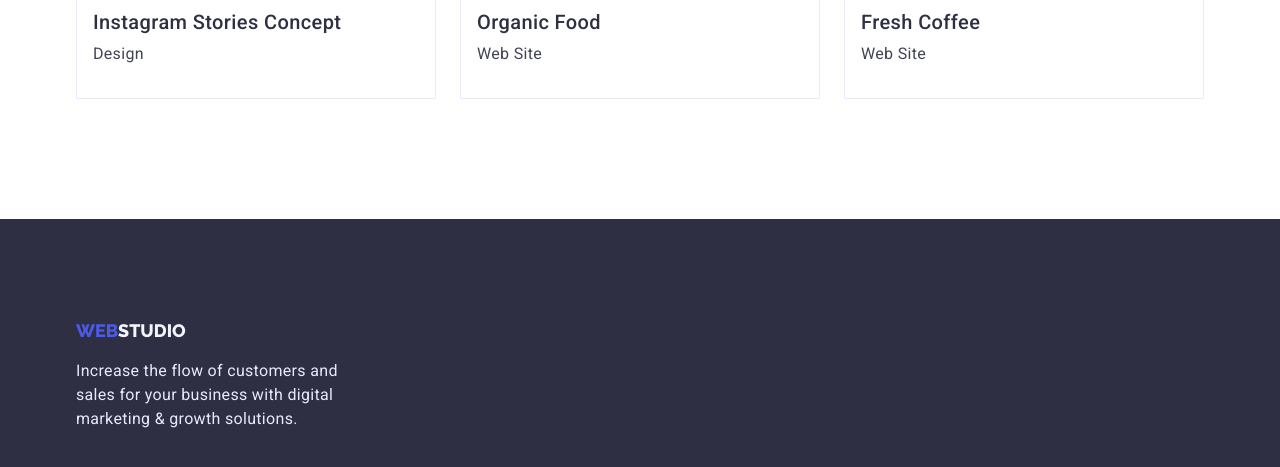
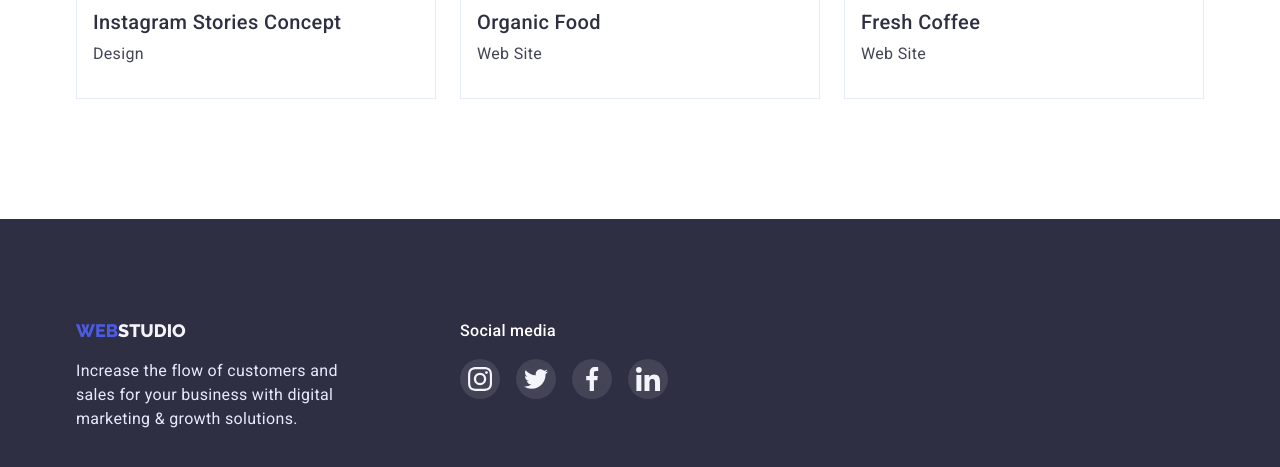
Before and after one commit to SergiiSt/goit-markup-hw-04, a plain HTML site: page portfolio.html in a window 1280 px wide. Shown: the part 1551-2018 px from the top of the page. Drawn offline with nearby package versions, Linux system fonts and the light colour scheme.

Commit message:
finish portfolio

```diff
--- a/css/styles.css
+++ b/css/styles.css
@@ -8,7 +8,9 @@
   --footer-text: #e7e9fc;
   --border-color: #8e8f99;
   --customers-icon-color: #afb1b8;
-  /* #AFB1B8, #8e8f99; #434455; #2e2f42; #4d5ae5; #ffffff; #F4F4FD, #404BBF, #F4F4FD, #E7E9FC  */
+  --soc-links-color: rgba(255, 255, 255, 0.1);
+  --soc-links-hover: #31d0aa;
+  /* #31D0AA ,rgba(255, 255, 255, 0.1) ,#AFB1B8, #8e8f99; #434455; #2e2f42; #4d5ae5; #ffffff; #F4F4FD, #404BBF, #F4F4FD, #E7E9FC  */
 }
 
 /* ----------------body---------------- */
@@ -151,7 +153,7 @@ img {
     url(../images/main-page/fero-bg-img.jpg);
   background-repeat: no-repeat;
   background-position: center;
-  background-size: cover;
+  background-size: 1440px;
 }
 .hero-title {
   font-size: 56px;
@@ -180,7 +182,6 @@ img {
   margin: 0 auto;
   padding: 16px 32px;
   background: #4d5ae5;
-  box-shadow: 0px 4px 4px rgba(0, 0, 0, 0.15);
   border-radius: 4px;
   border-color: transparent;
 }
@@ -189,6 +190,7 @@ img {
 .hero-button:hover {
   background-color: var(--hover-focus);
   outline: none;
+  box-shadow: 0px 4px 4px rgba(0, 0, 0, 0.15);
 }
 
 /* ----------------our skills---------------- */
@@ -389,7 +391,8 @@ img {
   border-color: var(--hover-focus);
 }
 
-.list-item:focus .customers-icon .list-item:hover .customers-icon {
+.list-item:focus .customers-icon,
+.list-item:hover .customers-icon {
   border-color: var(--hover-focus);
   fill: var(--hover-focus);
 }
@@ -445,6 +448,50 @@ img {
   width: 264px;
 }
 
+.footer-wrap {
+  display: flex;
+  gap: 120px;
+}
+
+.soc-title {
+  font-weight: 500;
+  font-size: 16px;
+  line-height: 1.5;
+  letter-spacing: 0.02em;
+  color: var(--hero-title-color);
+
+  margin-bottom: 16px;
+}
+
+.soc-list {
+  display: flex;
+  gap: 16px;
+}
+
+.soc-item {
+  width: 40px;
+  height: 40px;
+}
+
+.soc-link {
+  width: 100%;
+  height: 100%;
+  border-radius: 50%;
+  background-color: var(--soc-links-color);
+  display: flex;
+  align-items: center;
+  justify-content: center;
+}
+
+.soc-icon {
+  fill: var(--team-backgroud);
+}
+
+.soc-link:focus,
+.soc-link:hover {
+  background-color: var(--soc-links-hover);
+}
+
 /* -----------------portfolio page----------------- */
 
 .portfolio {
@@ -459,6 +506,13 @@ img {
   justify-content: center;
   gap: 24px;
 }
+
+.portfolio-item:focus,
+.portfolio-item:hover {
+  box-shadow: 0px 3px 1px rgba(0, 0, 0, 0.1), 0px 2px 1px rgba(0, 0, 0, 0.08),
+    0px 2px 2px rgba(0, 0, 0, 0.12);
+}
+
 .portfolio-btn {
   font-family: "Roboto", sans-serif;
   font-weight: 500;
@@ -479,6 +533,8 @@ img {
   color: var(--hero-title-color);
   background-color: var(--hover-focus);
   border-color: var(--hover-focus);
+  box-shadow: 0px 3px 1px rgba(0, 0, 0, 0.1), 0px 2px 1px rgba(0, 0, 0, 0.08),
+    0px 2px 2px rgba(0, 0, 0, 0.12);
 }
 
 .portfolio-list {
@@ -487,7 +543,10 @@ img {
   gap: 48px 24px;
 }
 
-.portfolio-li {
+.portfolio-li:focus,
+.portfolio-li:hover {
+  box-shadow: 0px 1px 6px rgba(46, 47, 66, 0.08),
+    0px 1px 1px rgba(46, 47, 66, 0.16), 0px 2px 1px rgba(46, 47, 66, 0.08);
 }
 
 .portfolio-wrap {
--- a/portfolio.html
+++ b/portfolio.html
@@ -57,7 +57,7 @@
         <div class="container">
           <h1 class="visually-hidden">Portfolio</h1>
           <ul class="portfolio-filter list">
-            <li>
+            <li class="portfolio-item">
               <button class="portfolio-btn" type="button">All</button>
             </li>
             <li>
@@ -199,6 +199,8 @@
     <!------------------footer----------------->
     <footer class="footer">
       <div class="container">
+        <div class="footer-wrap">
+          <div class="footer-logo-wrap">
             <a class="footer-logo" href="./index.html"
               ><span class="footer-span">Web</span>studio</a
             >
@@ -207,6 +209,41 @@
               digital marketing & growth solutions.
             </p>
           </div>
+          <div class="footer-soc">
+            <h2 class="soc-title">Social media</h2>
+            <ul class="soc-list list">
+              <li class="soc-item">
+                <a class="soc-link" href="">
+                  <svg class="soc-icon" width="24" height="24">
+                    <use href="./images/symbol-defs.svg#icon-instagram"></use>
+                  </svg>
+                </a>
+              </li>
+              <li class="soc-item">
+                <a class="soc-link" href="">
+                  <svg class="soc-icon" width="24" height="24">
+                    <use href="./images/symbol-defs.svg#icon-twitter"></use>
+                  </svg>
+                </a>
+              </li>
+              <li class="soc-item">
+                <a class="soc-link" href="">
+                  <svg class="soc-icon" width="24" height="24">
+                    <use href="./images/symbol-defs.svg#icon-facebook"></use>
+                  </svg>
+                </a>
+              </li>
+              <li class="soc-item">
+                <a class="soc-link" href="">
+                  <svg class="soc-icon" width="24" height="24">
+                    <use href="./images/symbol-defs.svg#icon-linkedin"></use>
+                  </svg>
+                </a>
+              </li>
+            </ul>
+          </div>
+        </div>
+      </div>
     </footer>
   </body>
 </html>
```
Also changed, not shown: index.html (+38 -0 lines). Lines whose indentation alone changed are shown as unchanged.
